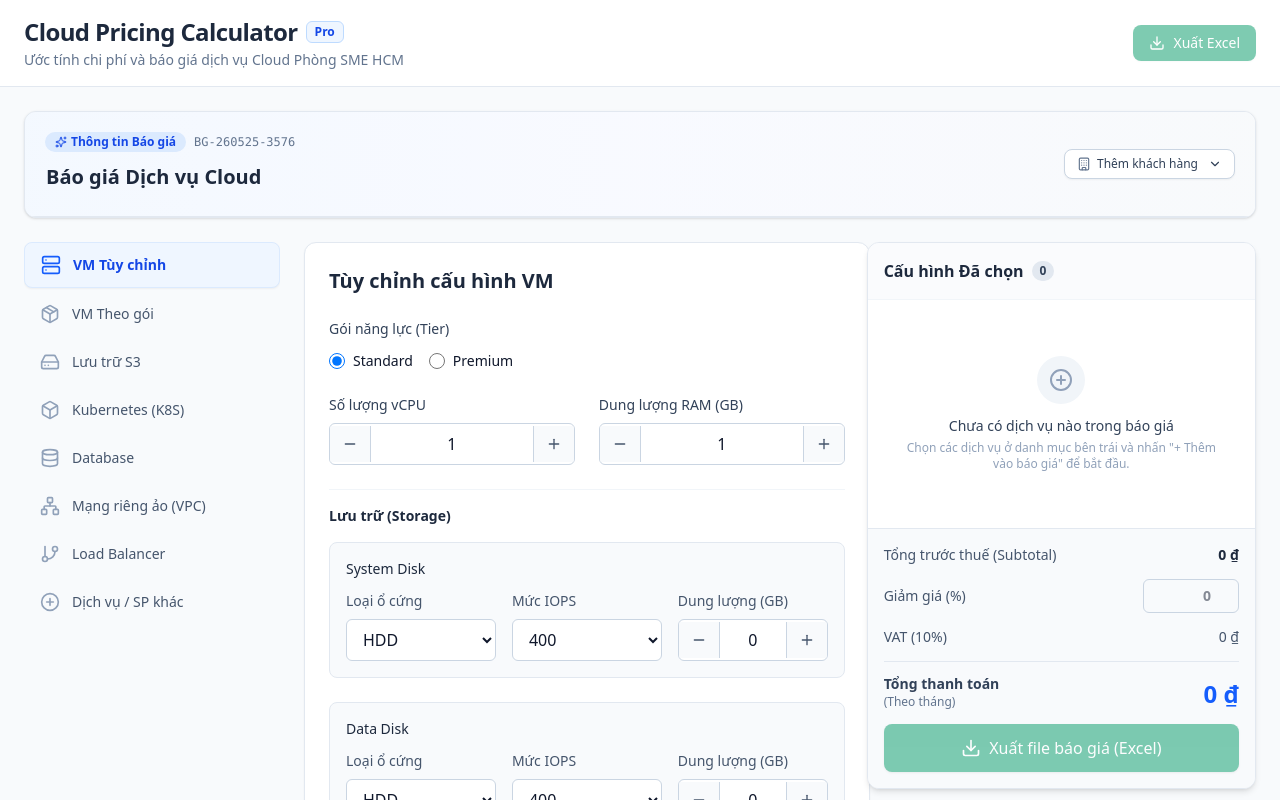
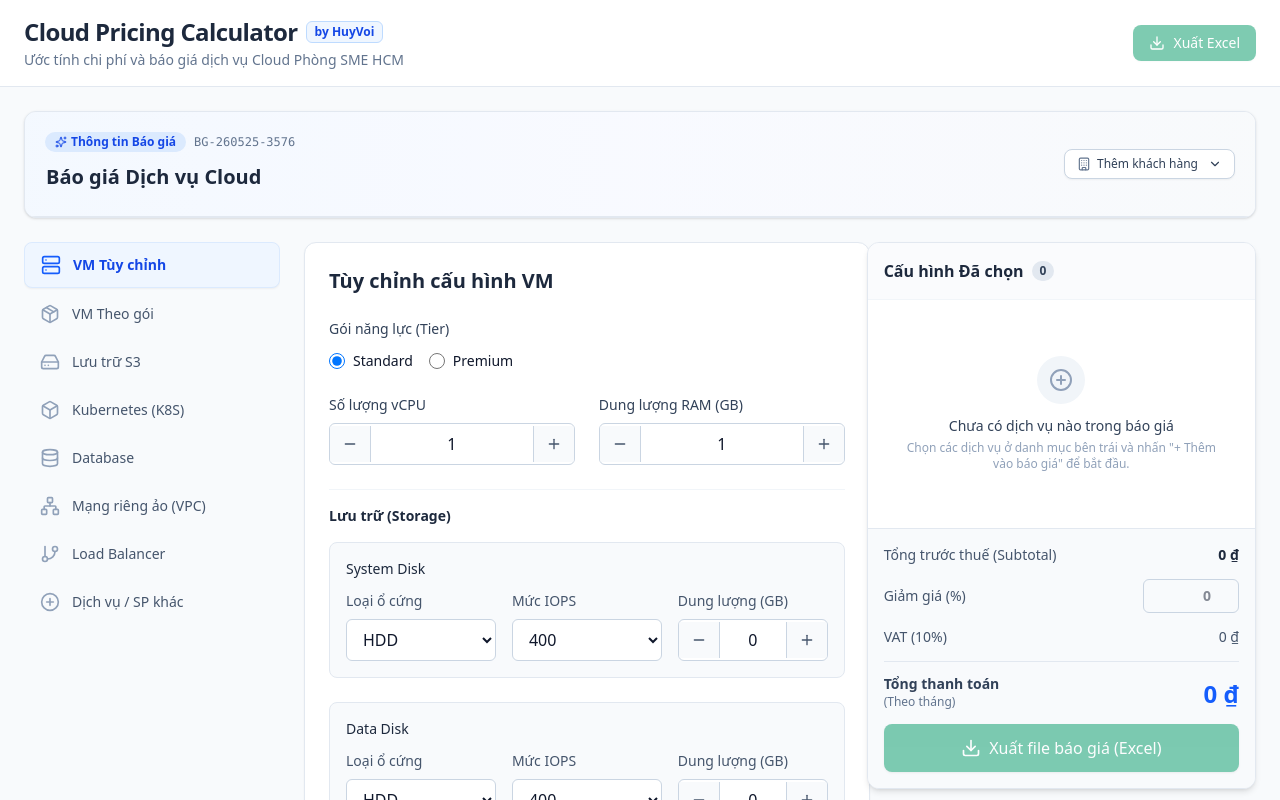
Before and after one commit to TranLuuHuy0905/Pricing-Cloud-Sun, a React (Vite) app: page / in a window 1280 px wide. Shown: the top 800 px of the page. Built offline with nearby package versions, Linux system fonts and the light colour scheme.

Commit message:
style: change badge from Pro to by HuyVoi

```diff
--- a/src/App.tsx
+++ b/src/App.tsx
@@ -202,7 +202,7 @@ export default function App() {
           <div>
             <div className="flex items-center gap-2">
               <h1 className="text-xl sm:text-2xl font-bold text-slate-800 tracking-tight">Cloud Pricing Calculator</h1>
-              <span className="text-xs font-semibold px-2 py-0.5 bg-blue-50 text-blue-700 border border-blue-200 rounded-md">Pro</span>
+              <span className="text-xs font-semibold px-2 py-0.5 bg-blue-50 text-blue-700 border border-blue-200 rounded-md">by HuyVoi</span>
             </div>
             <p className="text-xs sm:text-sm text-slate-500 mt-0.5">Ước tính chi phí và báo giá dịch vụ Cloud Phòng SME HCM</p>
           </div>
```
